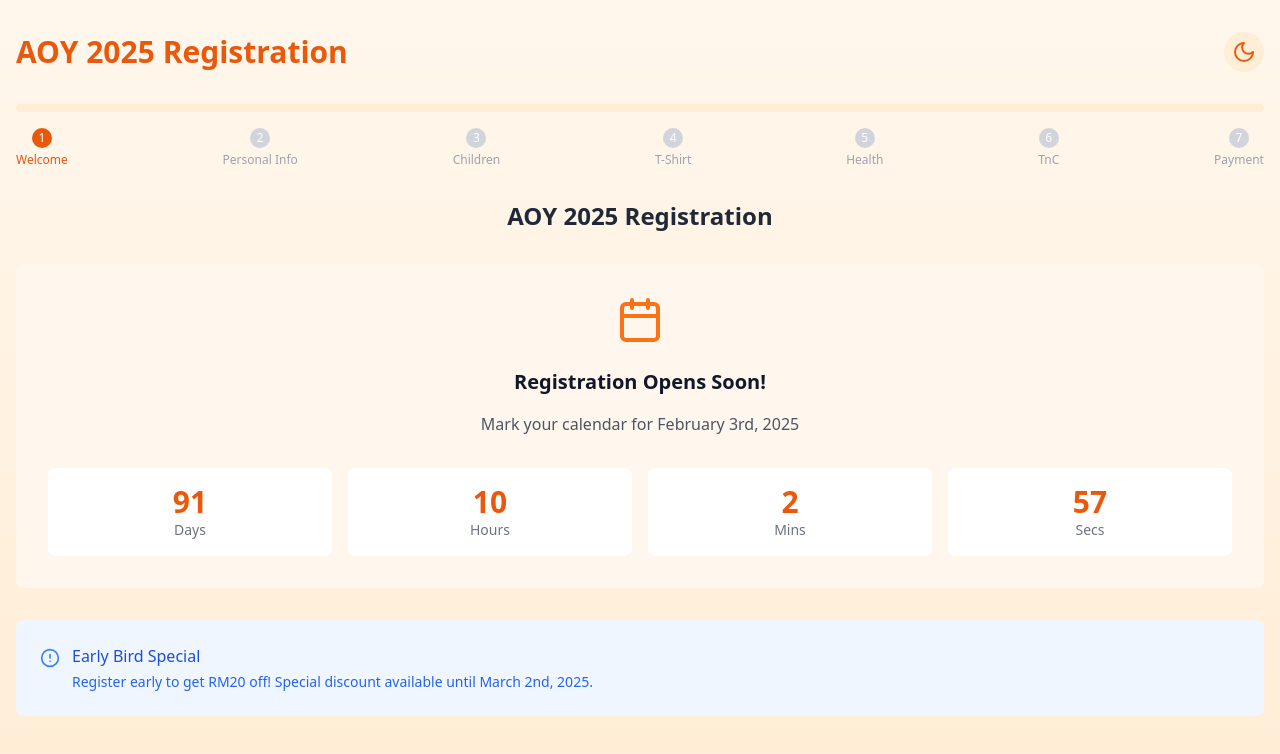
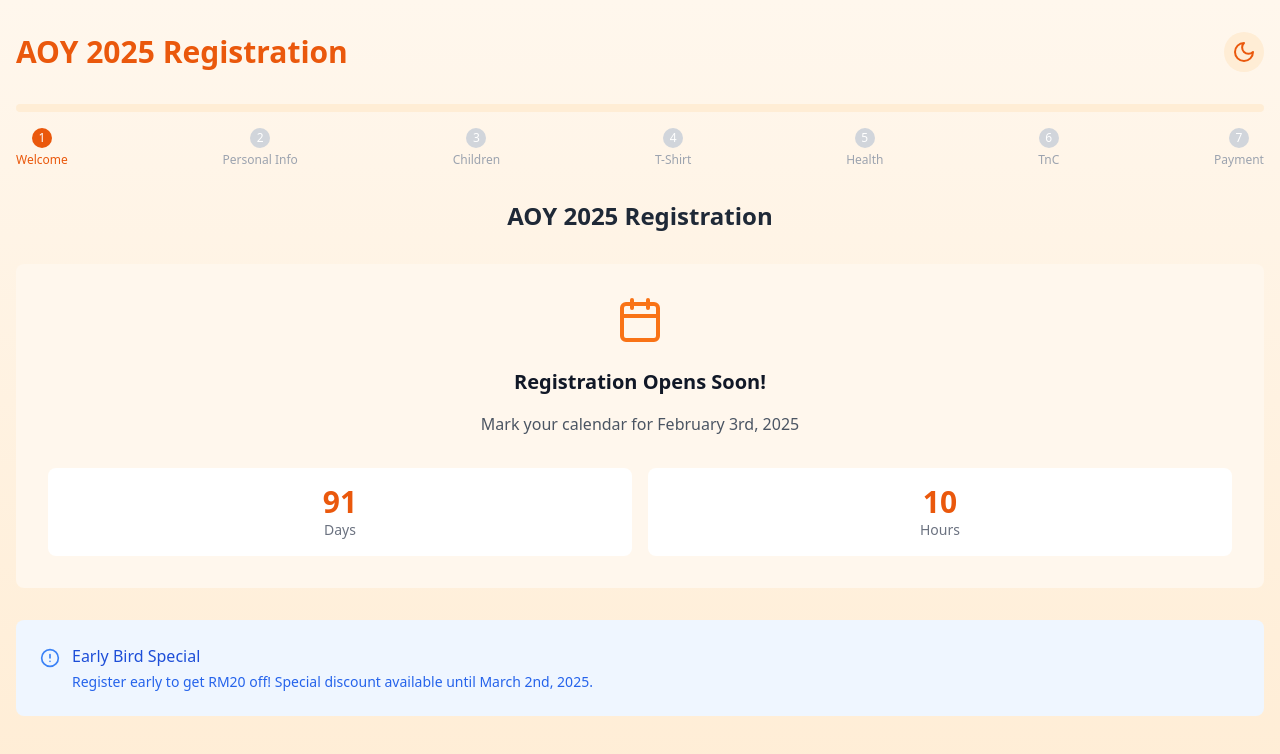
Before and after one commit to William2897/aoy-registration-form, a React (Vite) app in the folder frontend/: page / in a window 1280 px wide. Shown: the top 754 px of the page. Built offline with nearby package versions, Linux system fonts and the light colour scheme.

Commit message:
Refactor RegistrationCountdown component to remove minutes and seconds display

```diff
--- a/frontend/src/components/RegistrationCountdown.tsx
+++ b/frontend/src/components/RegistrationCountdown.tsx
@@ -8,9 +8,7 @@ interface RegistrationCountdownProps {
 const RegistrationCountdown: React.FC<RegistrationCountdownProps> = ({ onStart }) => {
   const [timeLeft, setTimeLeft] = useState({
     days: 0,
-    hours: 0,
-    minutes: 0,
-    seconds: 0
+    hours: 0
   });
 
   const registrationStartDate = new Date('2025-02-03T00:00:00Z');
@@ -23,13 +21,11 @@ const RegistrationCountdown: React.FC<RegistrationCountdownProps> = ({ onStart }
       if (difference > 0) {
         setTimeLeft({
           days: Math.floor(difference / (1000 * 60 * 60 * 24)),
-          hours: Math.floor((difference / (1000 * 60 * 60)) % 24),
-          minutes: Math.floor((difference / 1000 / 60) % 60),
-          seconds: Math.floor((difference / 1000) % 60)
+          hours: Math.floor((difference / (1000 * 60 * 60)) % 24)
         });
       } else {
         // Registration is open
-        setTimeLeft({ days: 0, hours: 0, minutes: 0, seconds: 0 });
+        setTimeLeft({ days: 0, hours: 0 });
       }
     };
 
@@ -61,7 +57,7 @@ const RegistrationCountdown: React.FC<RegistrationCountdownProps> = ({ onStart }
               Mark your calendar for February 3rd, 2025
             </p>
 
-            <div className="grid grid-cols-4 gap-4">
+            <div className="grid grid-cols-2 gap-4">
               <div className="bg-white dark:bg-gray-800 p-4 rounded-lg">
                 <div className="text-3xl font-bold text-orange-600 dark:text-orange-400">
                   {timeLeft.days}
@@ -73,18 +69,6 @@ const RegistrationCountdown: React.FC<RegistrationCountdownProps> = ({ onStart }
                   {timeLeft.hours}
                 </div>
                 <div className="text-sm text-gray-500 dark:text-gray-400">Hours</div>
-              </div>
-              <div className="bg-white dark:bg-gray-800 p-4 rounded-lg">
-                <div className="text-3xl font-bold text-orange-600 dark:text-orange-400">
-                  {timeLeft.minutes}
-                </div>
-                <div className="text-sm text-gray-500 dark:text-gray-400">Mins</div>
-              </div>
-              <div className="bg-white dark:bg-gray-800 p-4 rounded-lg">
-                <div className="text-3xl font-bold text-orange-600 dark:text-orange-400">
-                  {timeLeft.seconds}
-                </div>
-                <div className="text-sm text-gray-500 dark:text-gray-400">Secs</div>
               </div>
             </div>
           </div>
```
